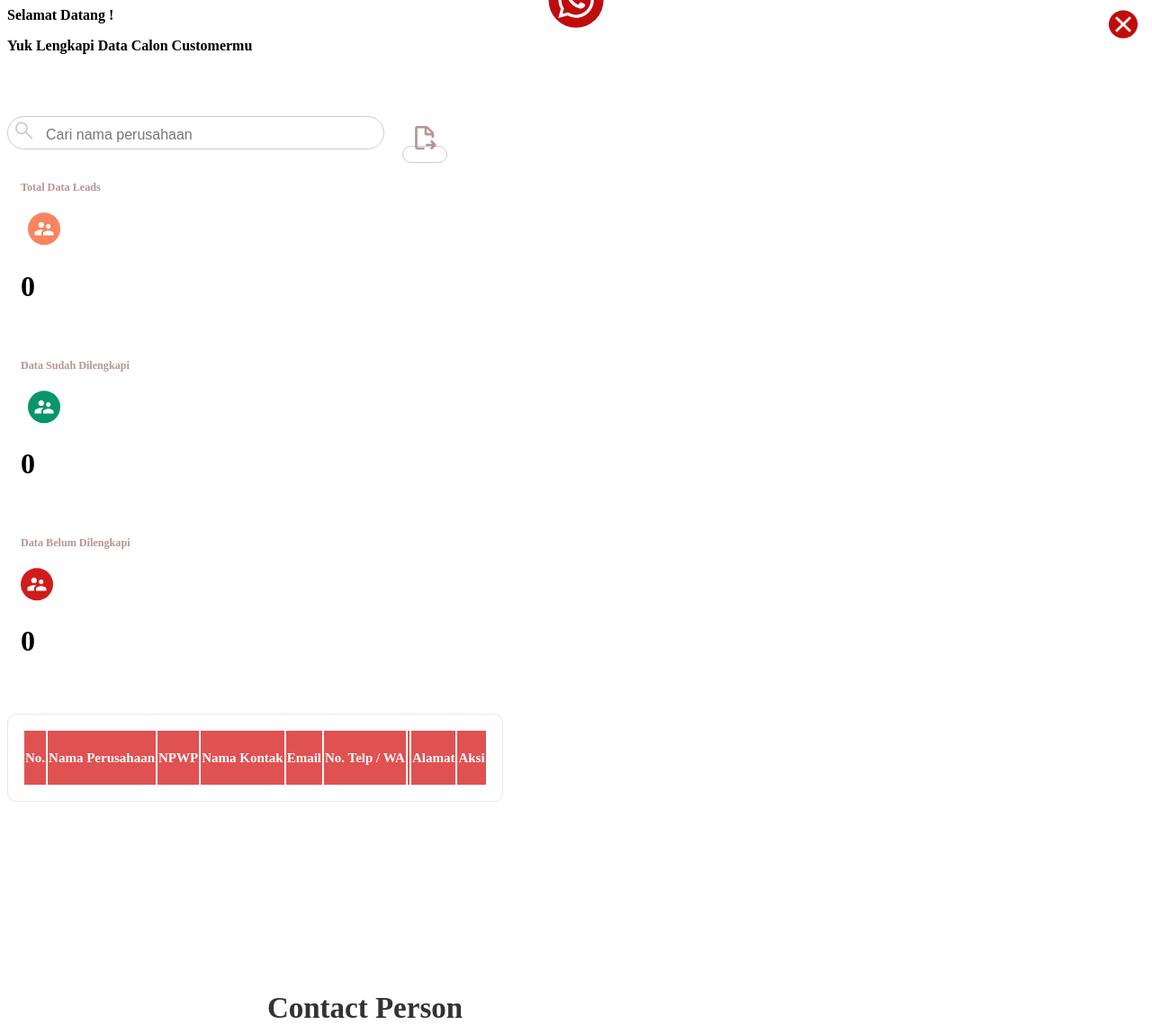
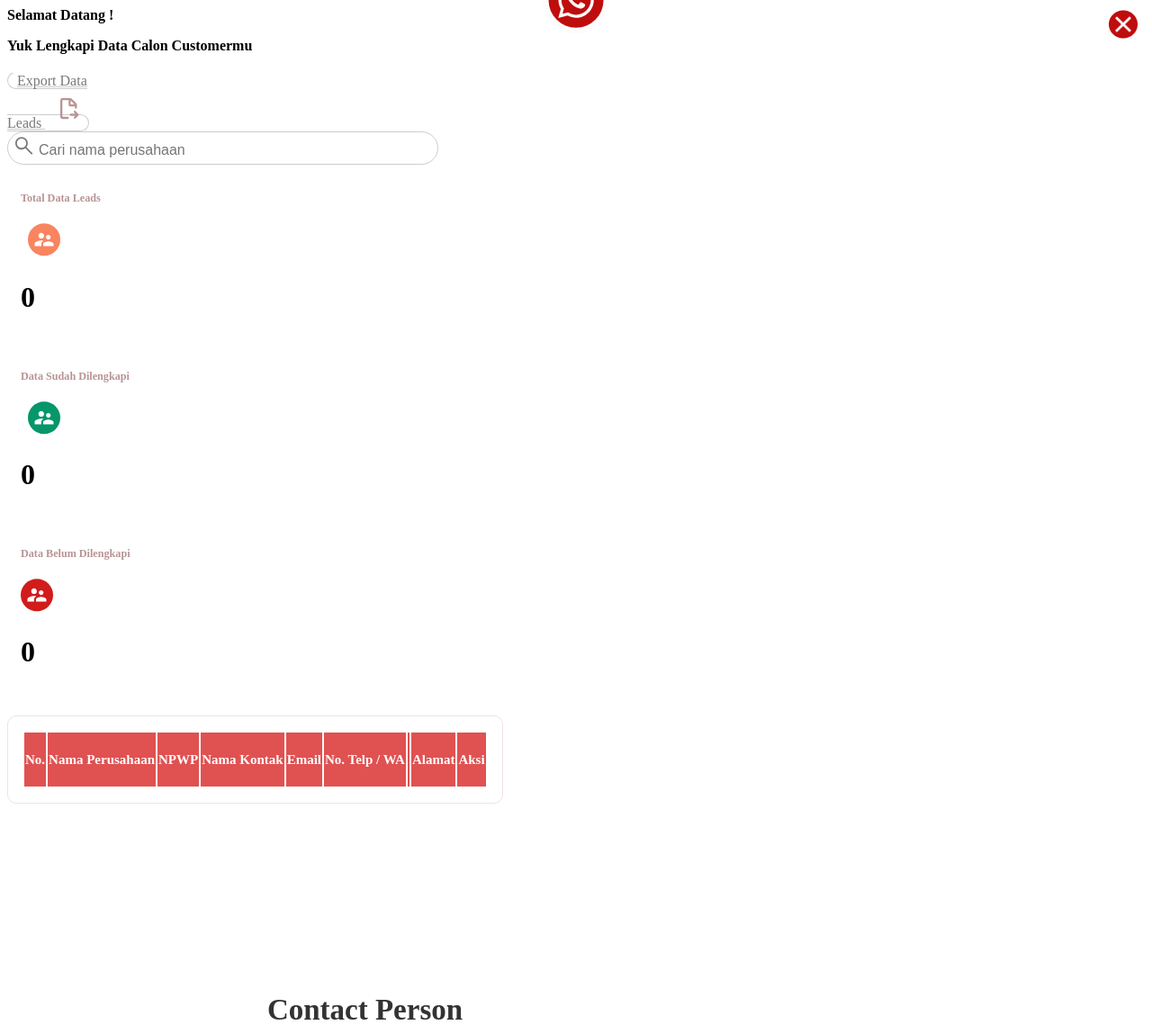
Before and after one commit to isyah20/ta, a CodeIgniter app: the page made by application/views/dashboard/supplier/data_leads.php in a window 1280 px wide. Shown: the top 1139 px of the page at 90% size. Run offline with CodeIgniter, Linux system fonts and the light colour scheme; lists and menus that the app fills with data are empty; some libraries are stand-ins or nearby versions.

Commit message:
new lead

```diff
--- a/application/views/dashboard/supplier/data_leads.php
+++ b/application/views/dashboard/supplier/data_leads.php
@@ -95,7 +95,6 @@
 
     .card-input {
         font-size: 10px;
-        margin-top: 3rem;
         display: flex;
         width: 500px;
     }
@@ -139,7 +138,7 @@
         color: #CCCCCC;
         border-radius: 20px;
         font-size: 1rem;
-        margin-bottom: 15px;
+        margin-bottom: 10px;
         border: 1px solid;
         background-color: white;
     }
@@ -151,10 +150,10 @@
     .form-input-custom {
         border-radius: 20px;
         font-size: 1rem;
-        width: 380px;
-        padding-left: 10px;
+        width: 440px;
     }
-    .custom-img{
+
+    .custom-img {
         margin-left: 8px;
     }
 
@@ -579,14 +578,19 @@
             <div class="row">
                 <div class="col-6">
                     <div class="card-input wow fadeInUp">
-                        <div class="form-select-custom custom-select" style="padding:5px 5px 5px 0px; margin-right:20px">
+                        <div class="col-sm-1" style="width: 20%;padding-left:0px;padding-right: 0px">
+                            <a href="<?= base_url() ?>suplier/leads/export" type="button" class="form-select-custom col-1 d-flex width" style="width:190px;" data-bs-toggle="tooltip" data-bs-placement="top">
+                                <span style="padding:5px 5px 5px 0px; margin-left:10px; color:#6A6A6AE5">
+                                    Export Data Leads
+                                </span>
+                                <img src="<?= base_url('assets\img\export.svg') ?>" width="35" style="padding:4px" alt="">
+                            </a>
+                        </div>
+                    </div>
+                    <div class="card-input wow fadeInUp">
+                        <div class="form-select-custom custom-select shadow-sm" style="padding:5px 5px 5px 0px; margin-right:10px">
                             <img class="custom-img" src="<?= base_url('assets\img\icon_search.svg') ?>" width="20" alt="" style="">
                             <input id="input-cari-tender" type="text" class="col-9 form-input-custom" style="border:none;" placeholder="Cari nama perusahaan">
-                        </div>
-                        <div class="col-sm-1" style="width: 8%;padding-left:0px;padding-right: 0px">
-                            <a href="<?= base_url() ?>suplier/leads/export" type="button" class="form-select-custom col-1 d-flex width" style="width:40px;" data-bs-toggle="tooltip" data-bs-placement="top" title="Eksport Excel">
-                                <img src="<?= base_url('assets\img\export.svg') ?>" width="40" style="padding:4px" alt="">
-                            </a>
                         </div>
                     </div>
                 </div>
@@ -634,7 +638,7 @@
             </div>
         </div>
     </div>
-    <div class="container wow fadeInUp" style="margin-top:10px">
+    <div class="container wow fadeInUp" >
         <div class="row">
             <div class="col">
                 <div class="table-responsive">
```
Also changed, not shown: assets/img/icon_search.svg.
